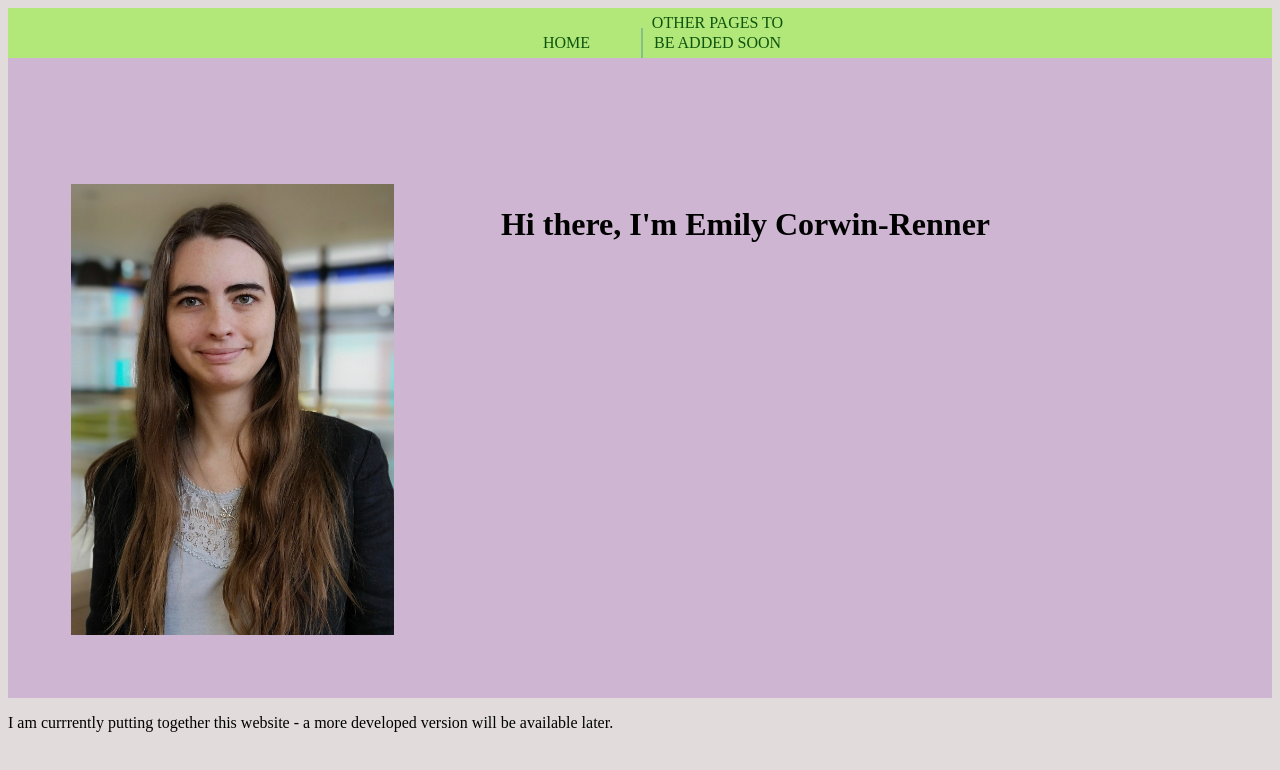
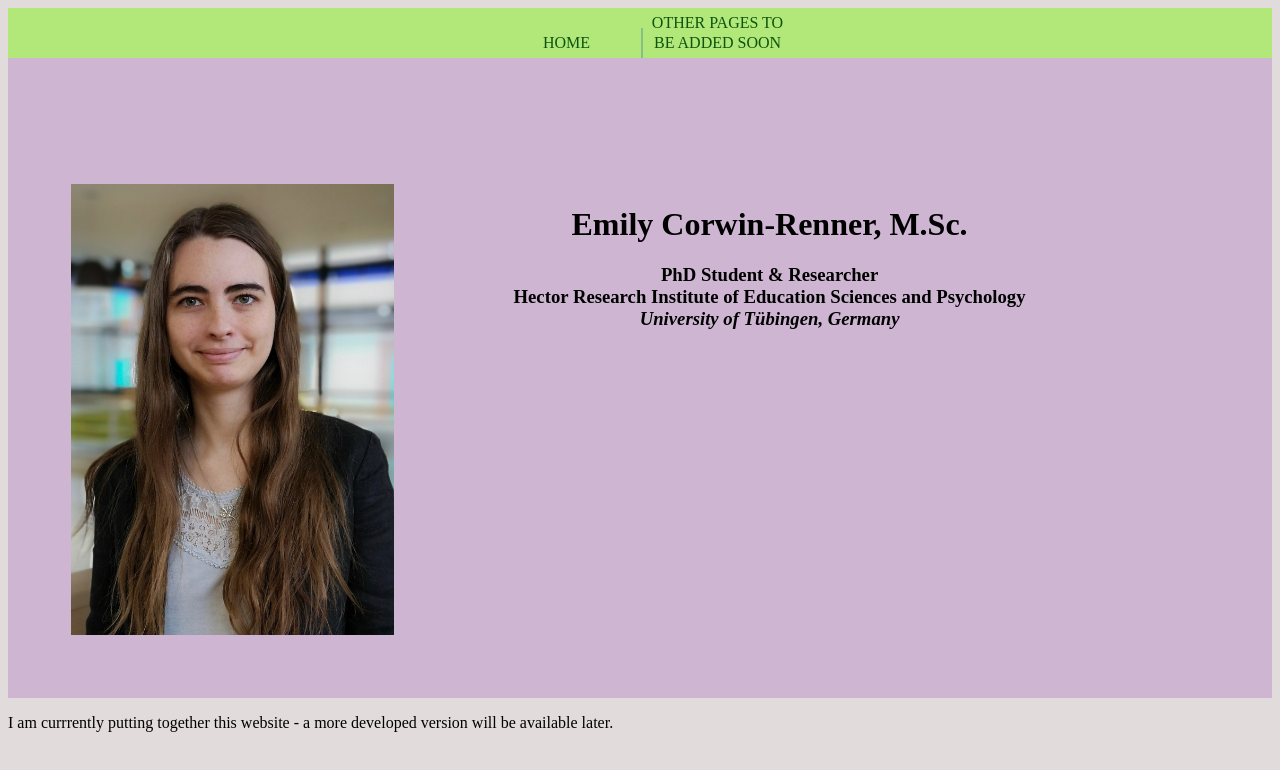
Before and after one commit to ecorwinrenner/ecorwinrenner, a plain HTML site: page index.html in a window 1280 px wide. Drawn offline with Linux system fonts and the light colour scheme.

Commit message:
more updates

```diff
--- a/css/main_css.css
+++ b/css/main_css.css
@@ -183,7 +183,7 @@ th {
 
 #intro {
 	padding: 0 0 10% 10%;
-	display: flex;
+
 
 
 
--- a/index.html
+++ b/index.html
@@ -15,7 +15,12 @@
 		</nav>
 		<div class="introsec">
 			<img id="headshot" src="images/Emily.jpg" alt="picture of Emily smiling at you" width="350">
-           		<h1 id="intro">Hi there, I'm Emily Corwin-Renner</h1>
+           	<div id="intro">
+				<h1>Emily Corwin-Renner, M.Sc.</h1>
+				<h3>PhD Student &amp Researcher <br>
+				Hector Research Institute of Education Sciences and Psychology <br>
+				<i>University of Tübingen, Germany</i></h3>
+			</div>
 		</div>
 		<p>I am currrently putting together this website - a more developed version will be available later.</p>
 
```
